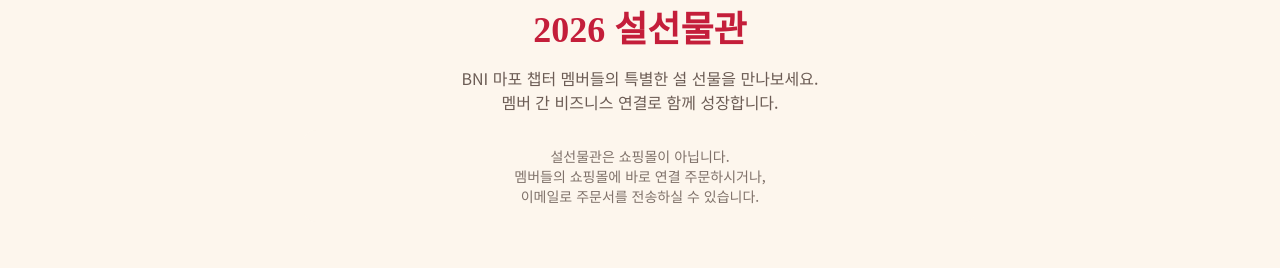
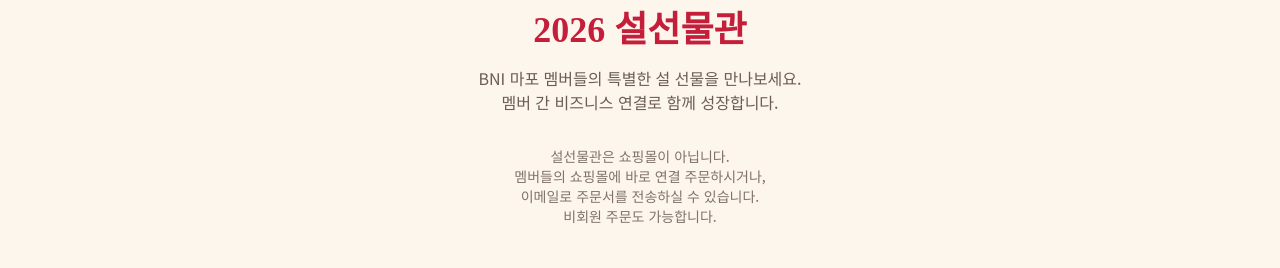
Before and after one commit to infonomu/bni, a React (Vite) app: page / in a window 1280 px wide. Shown: the part 159-427 px from the top of the page. Built offline with nearby package versions, Linux system fonts and the light colour scheme; no server answers; the database is empty; a web font is replaced by a local one.

Commit message:
Update hero section text
- Remove "챕터" from intro text
- Add "비회원 주문도 가능합니다" notice

Co-Authored-By: Claude Opus 4.5 <noreply@anthropic.com>

```diff
--- a/src/pages/Home.jsx
+++ b/src/pages/Home.jsx
@@ -26,14 +26,15 @@ export default function Home() {
           2026 설선물관
         </h2>
         <p className="text-brown/70 max-w-2xl mx-auto">
-          BNI 마포 챕터 멤버들의 특별한 설 선물을 만나보세요.
+          BNI 마포 멤버들의 특별한 설 선물을 만나보세요.
           <br />
           멤버 간 비즈니스 연결로 함께 성장합니다.
         </p>
         <p className="text-brown/60 text-sm max-w-2xl mx-auto mt-4 bg-ivory p-4 rounded-xl">
           설선물관은 쇼핑몰이 아닙니다.<br />
           멤버들의 쇼핑몰에 바로 연결 주문하시거나,<br />
-          이메일로 주문서를 전송하실 수 있습니다.
+          이메일로 주문서를 전송하실 수 있습니다.<br />
+          비회원 주문도 가능합니다.
         </p>
       </section>
 
```
